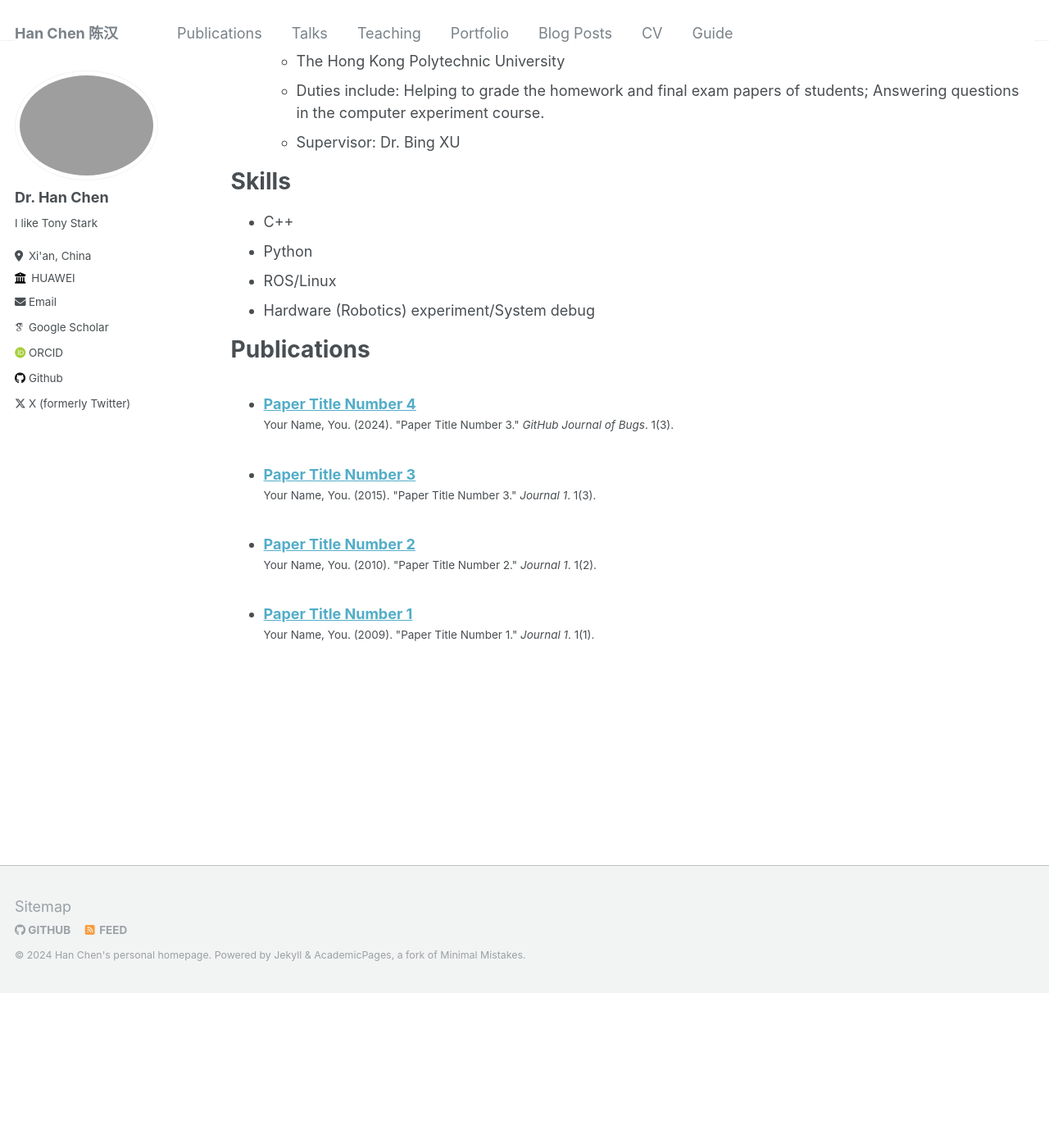
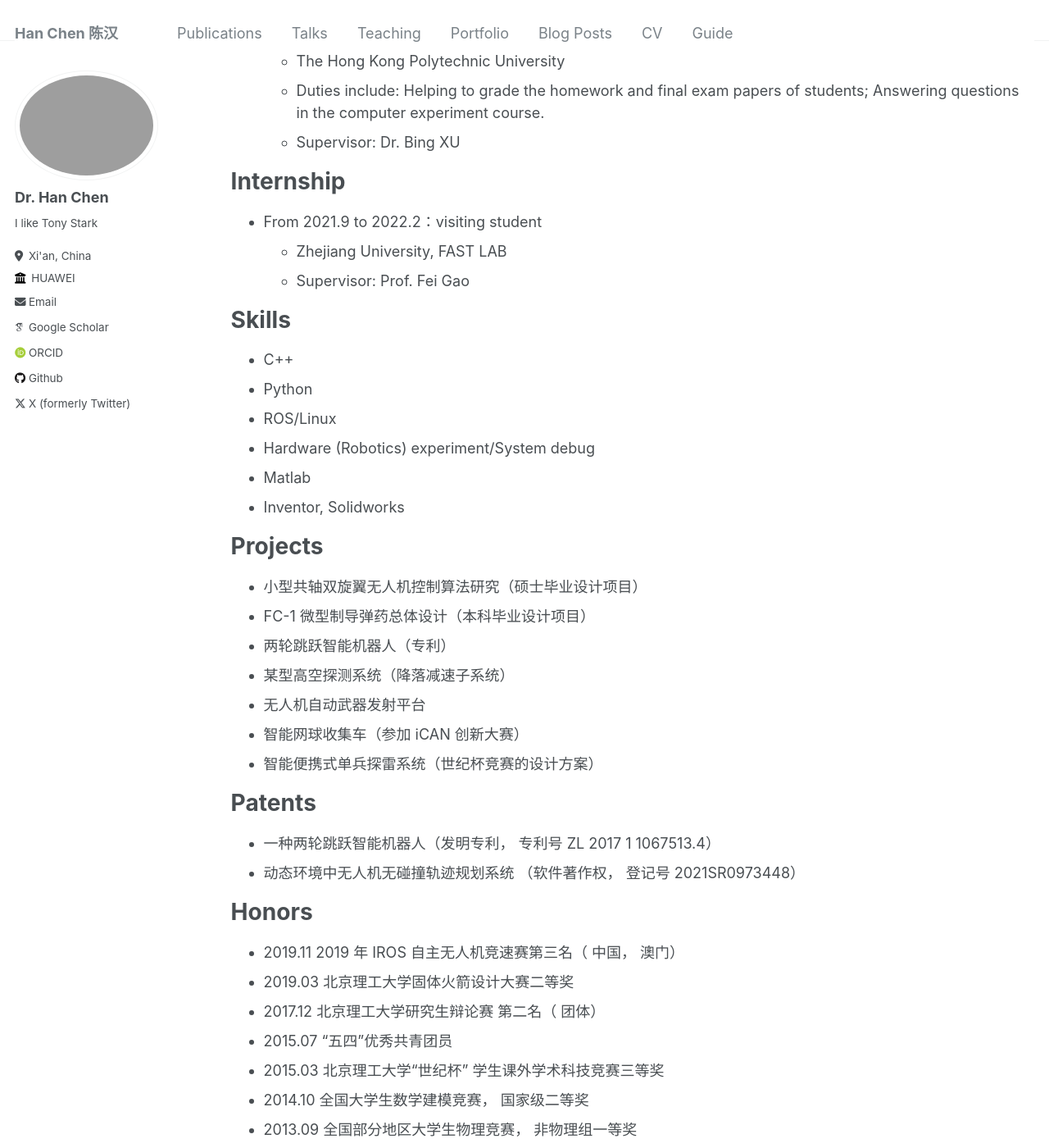
Before and after one commit to chenhanpolyu/chenhanpolyu.github.io, a Jekyll site: the page built from _pages/cv.md, in a window 1280 px wide and 1400 px high, scrolled down 468 px. Shown: the whole window at 82% size. Built offline with Jekyll 4.4.1, drawn with Linux system fonts in a browser that asks for light colours; some web fonts are replaced; before the commit the page ends 1678 px from its top, so only the background shows below that.

Commit message:
Update cv.md

```diff
--- a/_pages/cv.md
+++ b/_pages/cv.md
@@ -28,12 +28,46 @@ Work experience
   * Duties include: Helping to grade the homework and final exam papers of students; Answering questions in the computer experiment course.
   * Supervisor: Dr. Bing XU
 
+Internship
+======
+
+* From 2021.9 to 2022.2：visiting student
+  * Zhejiang University, FAST LAB
+  * Supervisor: Prof. Fei Gao
+
 Skills
 ======
 * C++
 * Python
 * ROS/Linux
 * Hardware (Robotics) experiment/System debug
+* Matlab
+* Inventor, Solidworks
+
+Projects
+======
+* 小型共轴双旋翼无人机控制算法研究（硕士毕业设计项目）
+* FC-1 微型制导弹药总体设计（本科毕业设计项目）
+* 两轮跳跃智能机器人（专利）
+* 某型高空探测系统（降落减速子系统）
+* 无人机自动武器发射平台
+* 智能网球收集车（参加 iCAN 创新大赛）
+* 智能便携式单兵探雷系统（世纪杯竞赛的设计方案）
+
+Patents
+======
+*  一种两轮跳跃智能机器人（发明专利， 专利号 ZL 2017 1 1067513.4）
+*  动态环境中无人机无碰撞轨迹规划系统 （软件著作权， 登记号 2021SR0973448）
+
+Honors
+======
+* 2019.11 2019 年 IROS 自主无人机竞速赛第三名（ 中国， 澳门）
+* 2019.03 北京理工大学固体火箭设计大赛二等奖
+* 2017.12 北京理工大学研究生辩论赛 第二名（ 团体）
+* 2015.07 "五四"优秀共青团员
+* 2015.03 北京理工大学“世纪杯” 学生课外学术科技竞赛三等奖
+* 2014.10 全国大学生数学建模竞赛， 国家级二等奖
+* 2013.09 全国部分地区大学生物理竞赛， 非物理组一等奖
 
 Publications
 ======
```
